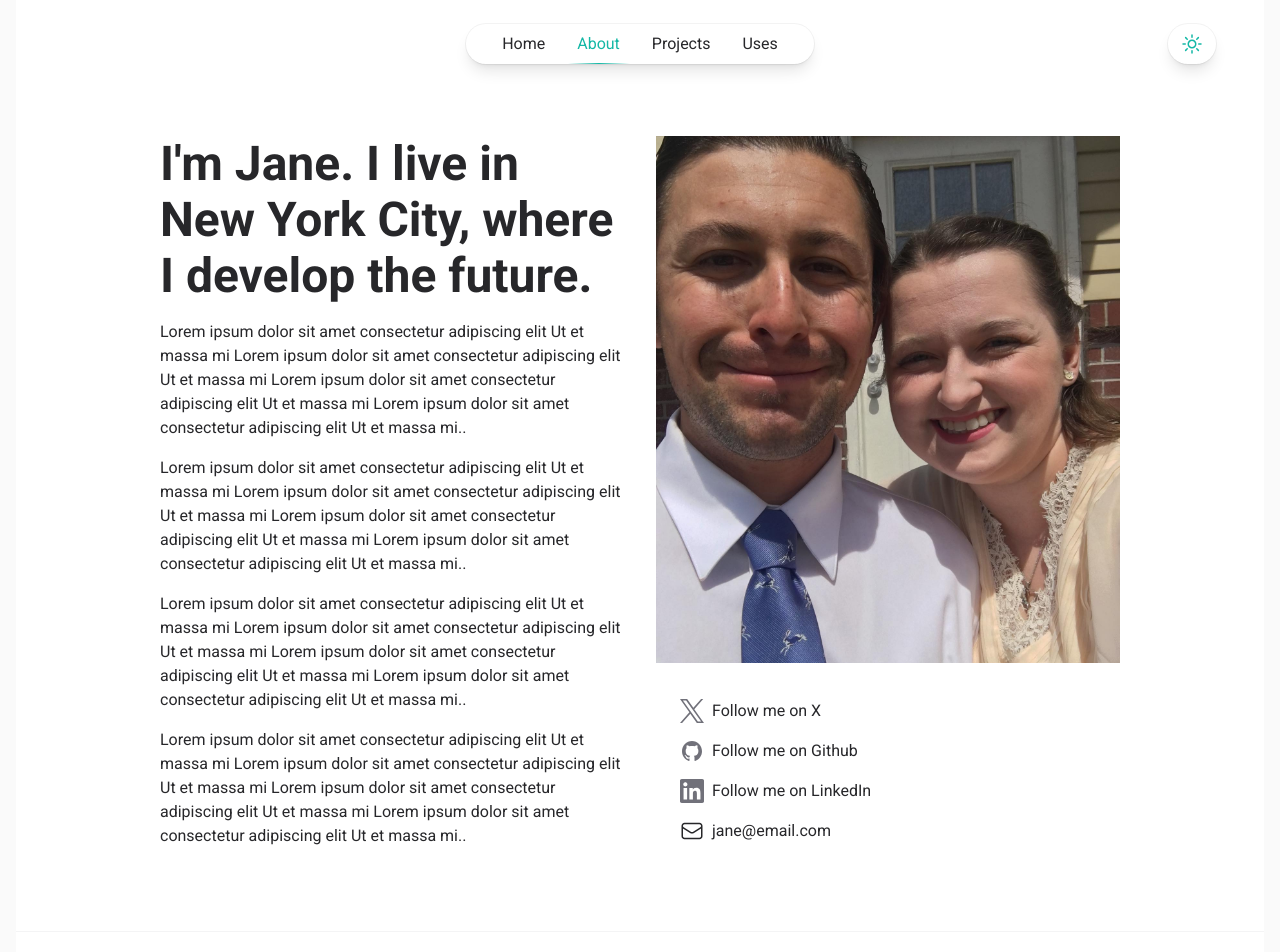
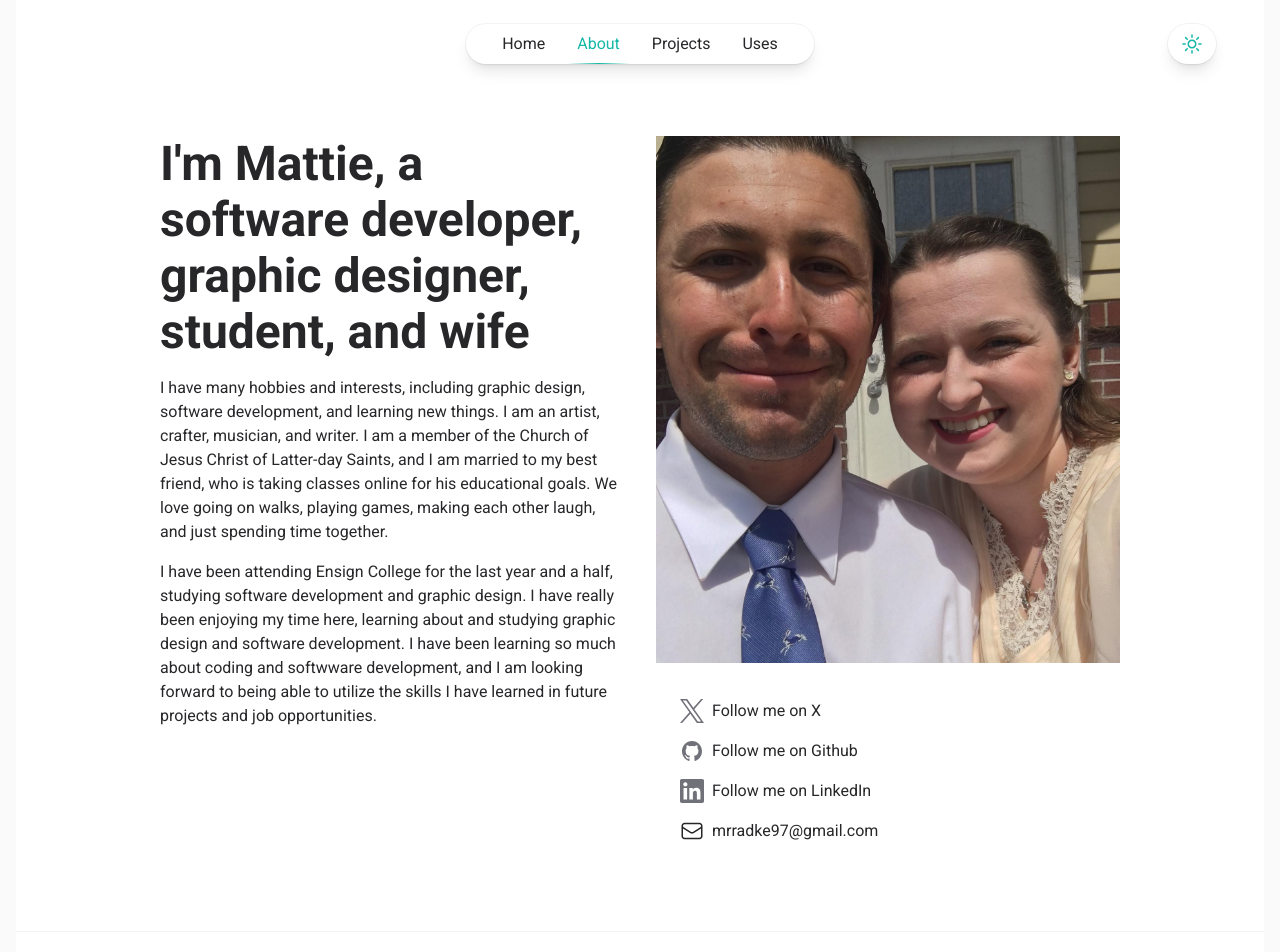
Before and after one commit to mattie-velasquez/mattie-velasquez.github.io, a Next.js app: page /about in a window 1280 px wide. Shown: the top 952 px of the page. Built offline with nearby package versions, Linux system fonts and the light colour scheme.

Commit message:
Updated about page

```diff
--- a/src/app/about/page.jsx
+++ b/src/app/about/page.jsx
@@ -14,31 +14,25 @@ export default function About() {
         {/* Left Section - Text */}
         <div className="w- full max-w-[464px] lg:">
           <h1 className=" text-zinc-800  dark:text-zinc-100 text-5xl leading-[56px] font-bold mb-4">
-            I&apos;m Jane. I live in New York City, where I develop the future.
+            I'm Mattie, a software developer, graphic designer, student, and wife
           </h1>
           <p className="text-zinc-800  dark:text-zinc-100 mb-4">
-            Lorem ipsum dolor sit amet consectetur adipiscing elit Ut et massa mi Lorem ipsum dolor sit amet consectetur
-            adipiscing elit Ut et massa mi Lorem ipsum dolor sit amet consectetur adipiscing elit Ut et massa mi Lorem
-            ipsum dolor sit amet consectetur adipiscing elit Ut et massa mi..
+            I have many hobbies and interests, including graphic design, software development, and learning new things.
+            I am an artist, crafter, musician, and writer. I am a member of the Church of Jesus Christ of Latter-day
+            Saints, and I am married to my best friend, who is taking classes online for his educational goals. We love
+            going on walks, playing games, making each other laugh, and just spending time together.
           </p>
           <p className="text-zinc-800  dark:text-zinc-100 mb-4">
-            Lorem ipsum dolor sit amet consectetur adipiscing elit Ut et massa mi Lorem ipsum dolor sit amet consectetur
-            adipiscing elit Ut et massa mi Lorem ipsum dolor sit amet consectetur adipiscing elit Ut et massa mi Lorem
-            ipsum dolor sit amet consectetur adipiscing elit Ut et massa mi..
+            I have been attending Ensign College for the last year and a half, studying software development and graphic
+            design. I have really been enjoying my time here, learning about and studying graphic design and software
+            development. I have been learning so much about coding and softwware development, and I am looking forward
+            to being able to utilize the skills I have learned in future projects and job opportunities.
           </p>
-          <p className="text-zinc-800  dark:text-zinc-100 mb-4">
-            Lorem ipsum dolor sit amet consectetur adipiscing elit Ut et massa mi Lorem ipsum dolor sit amet consectetur
-            adipiscing elit Ut et massa mi Lorem ipsum dolor sit amet consectetur adipiscing elit Ut et massa mi Lorem
-            ipsum dolor sit amet consectetur adipiscing elit Ut et massa mi..
-          </p>
-          <p className="text-zinc-800  dark:text-zinc-100 mb-4">
-            Lorem ipsum dolor sit amet consectetur adipiscing elit Ut et massa mi Lorem ipsum dolor sit amet consectetur
-            adipiscing elit Ut et massa mi Lorem ipsum dolor sit amet consectetur adipiscing elit Ut et massa mi Lorem
-            ipsum dolor sit amet consectetur adipiscing elit Ut et massa mi..
-          </p>
+          {/* <p className="text-zinc-800  dark:text-zinc-100 mb-4"></p>
+          <p className="text-zinc-800  dark:text-zinc-100 mb-4"></p> */}
         </div>
 
-        {/*rigth side*/}
+        {/*right side*/}
         <div className="flex-initial w-[464px] grid gap-3 shadow-168 rounded-xl h-auto">
           {/*big image*/}
           <div className="lg:flex">
@@ -95,7 +89,7 @@ export default function About() {
                 alt="Email"
                 className="w-6 h-6 mr-2 text-zinc-800  dark:text-zinc-100"
               />
-              <span>jane@email.com</span>
+              <span>mrradke97@gmail.com</span>
             </div>
           </div>
         </div>
```
